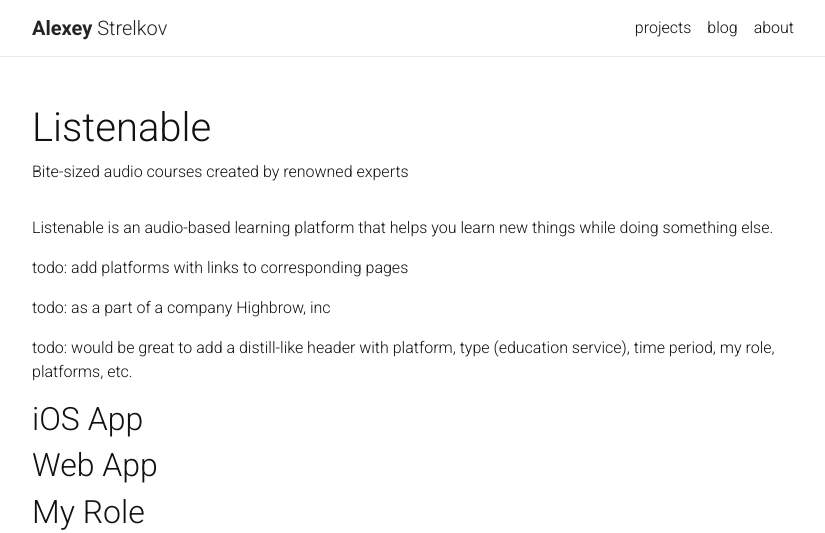
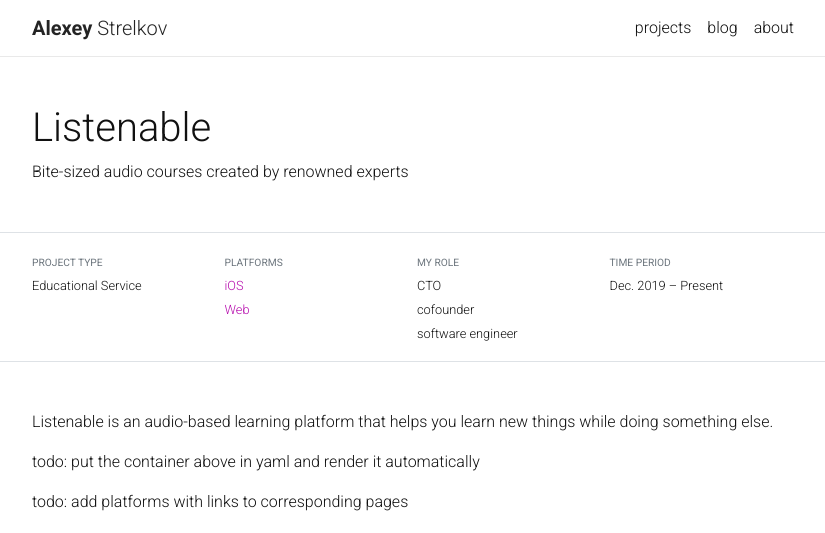
Before and after one commit to DataGreed/datagreed.pro, a Jekyll site: the page built from _projects/listenable.markdown, in a window 1280 px wide and 1400 px high. Shown: the top 533 px of the window, without its empty margins (223-1048 px from the left). Built offline with Jekyll 4.4.1, drawn with Linux system fonts in a browser that asks for light colours; nearby versions of some CDN libraries; a style sheet for code colours, icons or effects is not loaded; some of the changed text lies outside the part shown.

Commit message:
distill-like header for listenable. Added listenable iOS screenshots

```diff
--- a/_layouts/about.html
+++ b/_layouts/about.html
@@ -38,6 +38,7 @@
 
     <div class="publications">
       <h2>Recent Projects</h2>
+      TODO: automate featured projects same way as news and selected papers are
     </div>
 
     {% if page.social %}
--- a/_projects/listenable.markdown
+++ b/_projects/listenable.markdown
@@ -2,40 +2,85 @@
 layout: page
 title: Listenable
 description: Bite-sized audio courses created by renowned experts
-img: /assets/img/projects/listenable.png
+img: /assets/img/projects/listenable/cover.png
 importance: 1
 ---
 
+<style>.full-width {
+         width: 100vw;
+         position: relative;
+         left: 50%;
+         right: 50%;
+         margin-left: -50vw;
+         margin-right: -50vw;
+       }</style>
+
+<div class="border-bottom full-width mt-5"></div>
+<div class="container pt-3 pb-3">
+  <div class="row">
+    <div class="col pl-0">
+      <div class="text-muted text-uppercase text-nowrap"><small><small>project type</small></small></div>
+      <div><small class="font-weight-light">Educational Service</small></div>
+    </div>
+    <div class="col pl-0">
+      <div class="text-muted text-uppercase text-nowrap"><small><small>platforms</small></small></div>
+      <div><small class="font-weight-light"><a href="https://apps.apple.com/us/app/listenable-learn-via-audio/id1492810539" target="_blank">iOS</a></small></div>
+      <div><small class="font-weight-light"><a href="https://listenable.io" target="_blank">Web</a></small></div>
+    </div>
+    <div class="col pl-0">
+      <div class="text-muted text-uppercase text-nowrap"><small><small>my role</small></small></div>
+      <div><small class="font-weight-light">CTO</small></div>
+      <div><small class="font-weight-light">cofounder</small></div>
+      <div><small class="font-weight-light">software engineer</small></div>
+    </div>
+    <div class="col pl-0">
+      <div class="text-muted text-uppercase text-nowrap"><small><small>time period</small></small></div>
+      <div><small class="font-weight-light">Dec. 2019 – Present</small></div>
+    </div>
+
+
+  </div>
+</div>
+<div class="border-top full-width mb-5"></div>
+
 Listenable is an audio-based learning platform that helps you learn new things while doing something else.
+
+todo: put the container above in yaml and render it automatically
 
 todo: add platforms with links to corresponding pages
 
 todo: as a part of a company Highbrow, inc
 
-todo: would be great to add a distill-like header with platform, type (education service), time period, my role, platforms, etc.
+todo: would be great to add a distill-like header with platform with links, type (education service), time period, my role, platforms, etc.
+todo: analytics (inlcuding minutes), affiliate, etc, etc. programming, operations, monitoring etc, loadtesting when bootstrapping without any funding.
+
 
 ## iOS App
+***
+<div class="row">
+    <div class="col-sm mt-3 mt-md-0">
+        <img class="img-fluid rounded z-depth-1" src="{{ '/assets/img/projects/listenable/ios1.png' | relative_url }}" alt=""/>
+    </div>
+    <div class="col-sm mt-3 mt-md-0">
+        <img class="img-fluid rounded z-depth-1" src="{{ '/assets/img/projects/listenable/ios2.png' | relative_url }}" alt=""/>
+    </div>
+    <div class="col-sm mt-3 mt-md-0">
+            <img class="img-fluid rounded z-depth-1" src="{{ '/assets/img/projects/listenable/ios3.png' | relative_url }}" alt=""/>
+        </div>
+        <div class="col-sm mt-3 mt-md-0">
+            <img class="img-fluid rounded z-depth-1" src="{{ '/assets/img/projects/listenable/ios4.png' | relative_url }}" alt=""/>
+        </div>
+</div>
+<div class="caption">
+    Screenshots for iOS version of the Listenable App.
+</div>
 
 ## Web App
+***
+todo: add screenshots
 
 ## My Role
 
-todo: analytics, etc. programming when bootstrapping without any funding.
-
-<div class="row">
-    <div class="col-sm mt-3 mt-md-0">
-        <img class="img-fluid rounded z-depth-1" src="{{ '/assets/img/1.jpg' | relative_url }}" alt="" title="example image"/>
-    </div>
-    <div class="col-sm mt-3 mt-md-0">
-        <img class="img-fluid rounded z-depth-1" src="{{ '/assets/img/3.jpg' | relative_url }}" alt="" title="example image"/>
-    </div>
-    <div class="col-sm mt-3 mt-md-0">
-        <img class="img-fluid rounded z-depth-1" src="{{ '/assets/img/5.jpg' | relative_url }}" alt="" title="example image"/>
-    </div>
-</div>
-<div class="caption">
-    Caption photos easily. On the left, a road goes through a tunnel. Middle, leaves artistically fall in a hipster photoshoot. Right, in another hipster photoshoot, a lumberjack grasps a handful of pine needles.
-</div>
 <div class="row">
     <div class="col-sm mt-3 mt-md-0">
         <img class="img-fluid rounded z-depth-1" src="{{ '/assets/img/5.jpg' | relative_url }}" alt="" title="example image"/>
```
Also changed, not shown: _pages/projects.md (+1 -1 lines), assets/img/projects/listenable/cover.png (renamed from assets/img/projects/listenable.png), assets/img/projects/listenable/ios1.png (added), assets/img/projects/listenable/ios2.png (added), assets/img/projects/listenable/ios3.png (added), assets/img/projects/listenable/ios4.png (added).
